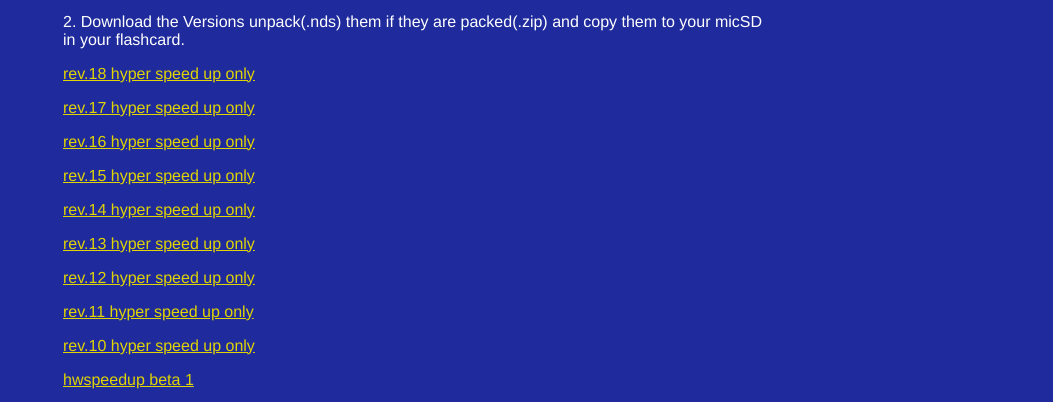
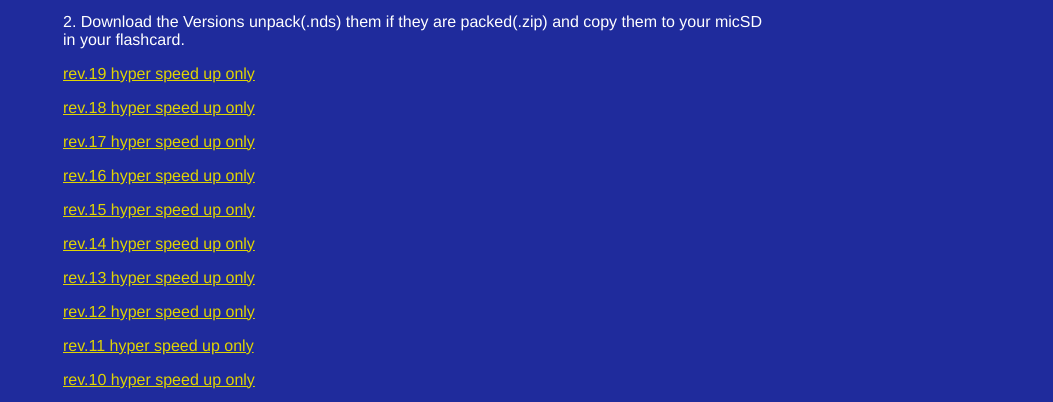
Before and after one commit to ichfly/gbaemu4DS, a plain HTML site: page index.html in a window 1280 px wide. Shown: the part 390-792 px from the top of the page, without its empty margins (227-1280 px from the left). Drawn offline with Linux system fonts and the light colour scheme.

Commit message:
Update index.html

```diff
--- a/index.html
+++ b/index.html
@@ -56,6 +56,7 @@
  If the game crash use the latesed hwspeedup Version (slow but most games work even Yggdra Union: We'll Never Fight Alone works)
 </p>
 <p>2. Download the Versions unpack(.nds) them if they are packed(.zip) and copy them to your micSD in your flashcard.</p>
+<p><a href="http://www.mediafire.com/?eo14ld6886t6f7t">rev.19 hyper speed up only</a></p></p>
 <p><a href="http://www.mediafire.com/?zhhl50r9sx2hhs0">rev.18 hyper speed up only</a></p>
 <p><a href="http://www.mediafire.com/?j9ja69539t4xd15">rev.17 hyper speed up only</a></p>
 <p><a href="http://www.mediafire.com/?6ps7imwz74p63lp">rev.16 hyper speed up only</a></p>
```
